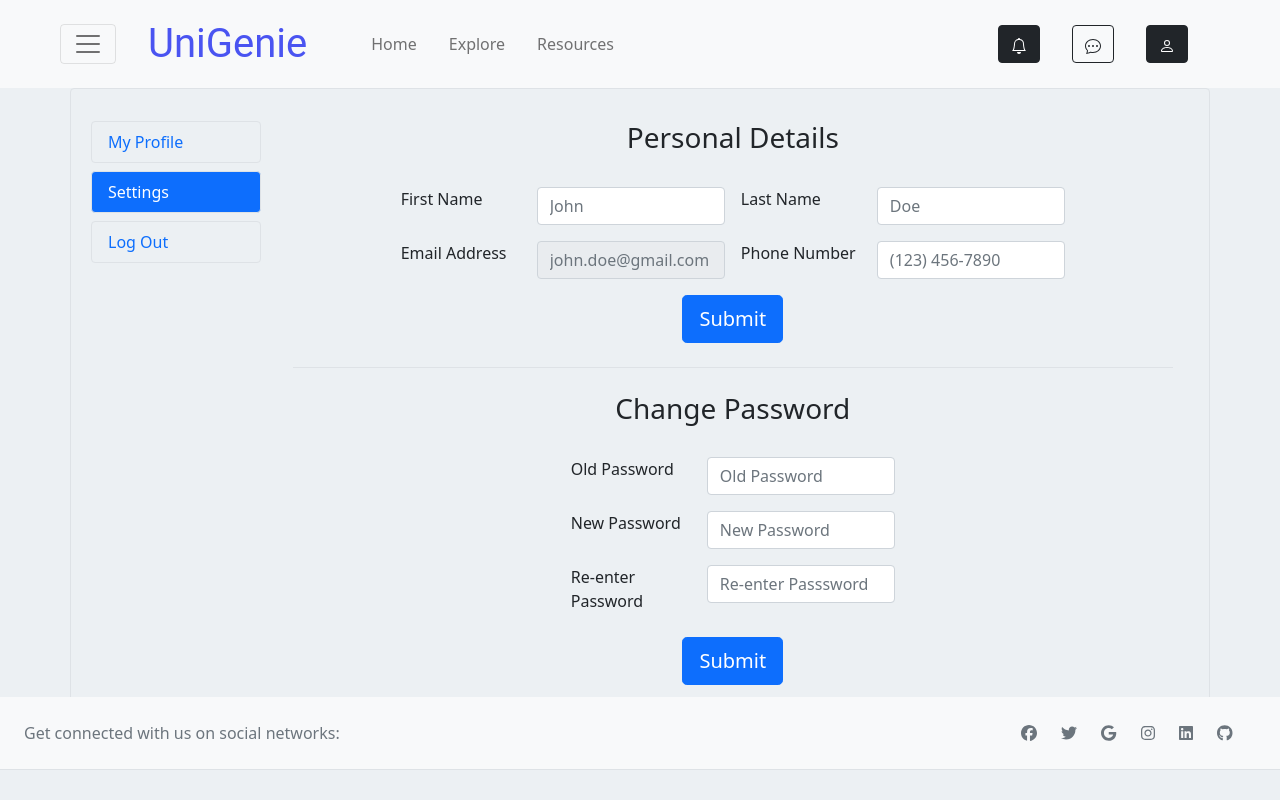
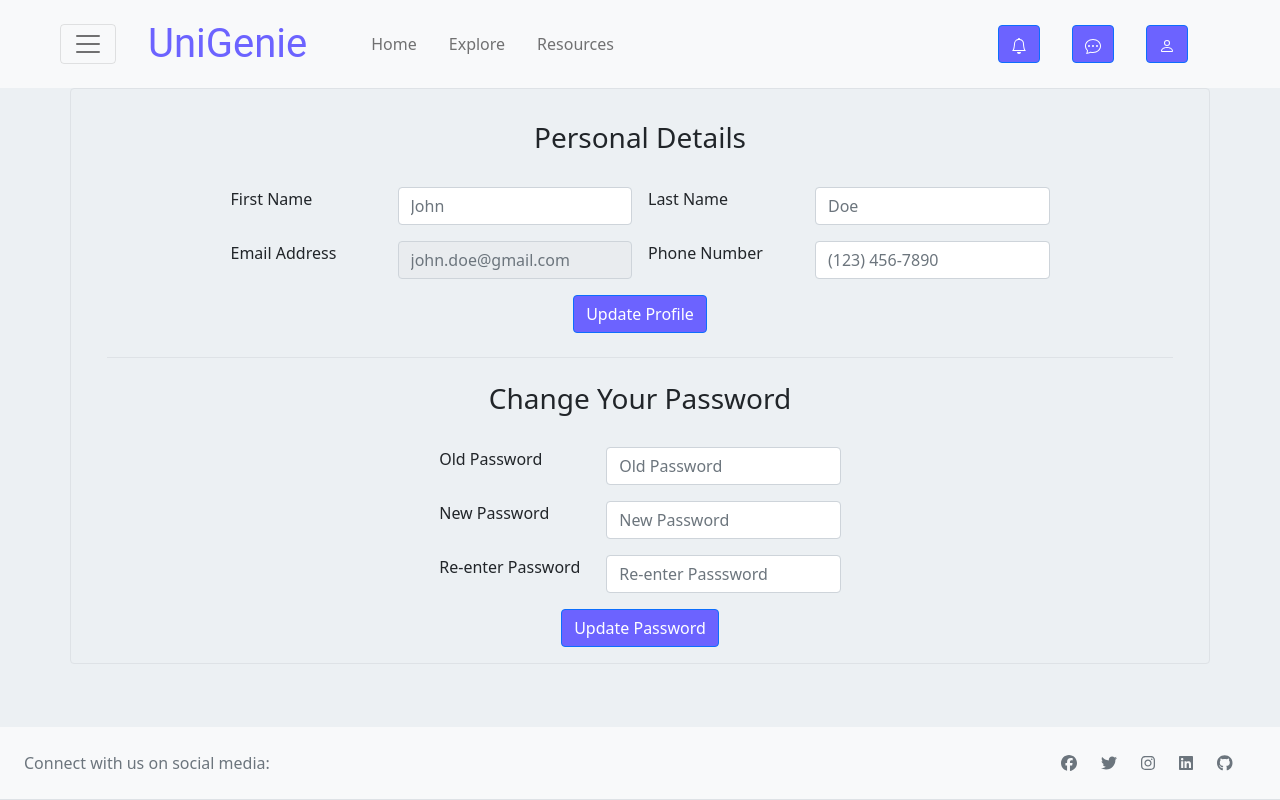
Before and after one commit to Niche-538/UniGenie, a React (Create React App) app in the folder webapp/: page /ProfileSettingsPage in a window 1280 px wide. Built offline with nearby package versions, Linux system fonts and the light colour scheme.

Commit message:
Change color schema
closes #94
Changed color schema to match the landing page
Used prettier on a few files

```diff
--- a/webapp/src/components/Footerx.jsx
+++ b/webapp/src/components/Footerx.jsx
@@ -1,14 +1,27 @@
 import React from "react";
-import {faFacebook,faTwitter,faGoogle,faInstagram,faLinkedin,faGithub} from "@fortawesome/free-brands-svg-icons";
+import {
+    faFacebook,
+    faTwitter,
+    faInstagram,
+    faLinkedin,
+    faGithub,
+} from "@fortawesome/free-brands-svg-icons";
 import { FontAwesomeIcon } from "@fortawesome/react-fontawesome";
 
 const Footerx = () => {
     return (
         <div>
-        <footer className="text-center text-lg-start bg-light text-muted" style={{position:'fixed',bottom:30,width:window.outerWidth}}>
+            <footer
+                className="text-center text-lg-start bg-light text-muted"
+                style={{
+                    position: "fixed",
+                    bottom: 0,
+                    width: window.innerWidth,
+                }}
+            >
                 <section className="d-flex justify-content-center justify-content-lg-between p-4 border-bottom">
                     <div className="me-5 d-none d-lg-block">
-                <span>Get connected with us on social networks:</span>
+                        <span>Connect with us on social media:</span>
                     </div>
 
                     <div>
@@ -17,9 +30,6 @@
                         </a>
                         <a href="" className="me-4 text-reset">
                             <FontAwesomeIcon icon={faTwitter} />
-                </a>
-                <a href="" className="me-4 text-reset">
-                <FontAwesomeIcon icon={faGoogle} />
                         </a>
                         <a href="" className="me-4 text-reset">
                             <FontAwesomeIcon icon={faInstagram} />
@@ -34,7 +44,6 @@
                 </section>
             </footer>
         </div>
-
     );
 };
 
--- a/webapp/src/components/Navigation.jsx
+++ b/webapp/src/components/Navigation.jsx
@@ -14,7 +14,7 @@
                     className="mx-3"
                     href="/"
                 >
-                  UniGenie
+                    UniGenie
                 </Navbar.Brand>
 
                 <Nav className="px-3 ms-3 me-auto my-3 flex-row justify-content-center text-center align-items-center">
--- a/webapp/src/components/Navigation_nonMain.jsx
+++ b/webapp/src/components/Navigation_nonMain.jsx
@@ -1,4 +1,5 @@
 import React from "react";
+import styles from "./landing.css";
 import {
     Button,
     Container,
@@ -44,7 +45,7 @@
                 <Navbar.Brand
                     style={{
                         fontSize: 40,
-                        color: "#4a54f1",
+                        color: "#6C63FF",
                         fontFamily: "roboto",
                     }}
                     className="mx-3"
@@ -67,7 +68,7 @@
 
                 <Nav className="px-3 ms-auto me-5 my-3 flex-row justify-content-end text-center align-items-center">
                     <Nav.Item className="mx-2 px-2 justify-content-center text-center align-items-center">
-                        <Button variant="dark">
+                        <Button className="notification-bg">
                             <svg
                                 xmlns="http://www.w3.org/2000/svg"
                                 width="16"
@@ -81,7 +82,7 @@
                         </Button>
                     </Nav.Item>
                     <Nav.Item className="mx-2 px-2 justify-content-center text-center align-items-center">
-                        <Button variant="outline-dark">
+                        <Button className="chat-bg">
                             <svg
                                 xmlns="http://www.w3.org/2000/svg"
                                 width="16"
@@ -110,16 +111,16 @@
                                             className="flex-column"
                                         >
                                             <Nav.Link
-                                                href="/ProfilePage"
+                                                href="/ProfileSettingsPage"
                                                 className="rounded border mb-3 mx-2 px-2 text-start"
                                             >
                                                 My Profile
                                             </Nav.Link>
                                             <Nav.Link
-                                                href="/ProfileSettingsPage"
+                                                href="/ProfilePage"
                                                 className="rounded border mb-3 mx-2 px-2 text-start"
                                             >
-                                                Settings
+                                                My Preferences
                                             </Nav.Link>
                                             <Nav.Link
                                                 href="/"
@@ -132,7 +133,7 @@
                                 </Popover>
                             }
                         >
-                            <Button variant="dark">
+                            <Button className="profile-person-bg">
                                 <svg
                                     xmlns="http://www.w3.org/2000/svg"
                                     width="16"
--- a/webapp/src/components/ProfilePage.jsx
+++ b/webapp/src/components/ProfilePage.jsx
@@ -1,5 +1,6 @@
 import React, { useState } from "react";
-import { Button, Container, Form, Nav } from "react-bootstrap";
+import styles from "./landing.css";
+import { Button, Col, Container, Form, Row } from "react-bootstrap";
 
 const ProfilePage = () => {
     const [has_taken_gre, setHasTakenGRE] = useState(true);
@@ -68,37 +69,7 @@
     return (
         <Container className="rounded border">
             <div className="row g-3 my-3 mx-auto align-items-top">
-                <div className="col-xl-2">
-                    <Nav
-                        // defaultActiveKey="/ProfilePage"
-                        variant="pills"
-                        className="flex-column"
-                        activeKey="/ProfilePage"
-                    >
-                        <Nav.Link
-                            // eventKey="link-1"
-                            href="/ProfilePage"
-                            className="rounded border mb-2"
-                        >
-                            My Profile
-                        </Nav.Link>
-                        <Nav.Link
-                            // eventKey="link-2"
-                            href="/ProfileSettingsPage"
-                            className="rounded border mb-2"
-                        >
-                            Settings
-                        </Nav.Link>
-                        <Nav.Link
-                            // eventKey="link-3"
-                            href="/"
-                            className="rounded border mb-2"
-                        >
-                            Log Out
-                        </Nav.Link>
-                    </Nav>
-                </div>
-                <div className="col-xl-10 justify-content-center">
+                <div className="col-xl-12 justify-content-center">
                     <h3 className="text-center">Educational Details</h3>
                     <Form>
                         <div className="row g-3 my-3 mx-5 justify-content-center text-start align-items-center">
@@ -910,13 +881,21 @@
 
                     <div className="row my-4 mx-3 border-bottom border-1 text-center justify-content-center align-items-center"></div>
 
-                    <div className="row mb-3 text-center justify-content-center align-items-center">
-                        <div>
-                            <Button type="submit" size="lg" variant="success">
-                                Submit
-                            </Button>
-                        </div>
-                    </div>
+                    <Form>
+                        <Row className="mb-3 text-center justify-content-center align-items-center">
+                            <Col>
+                                <Button
+                                    className="update-preferences-btn"
+                                    type="submit"
+                                >
+                                    Update Preferences
+                                </Button>
+                            </Col>
+                        </Row>
+                    </Form>
+                </div>
+                <div>
+                    <p></p>
                 </div>
             </div>
         </Container>
--- a/webapp/src/components/ProfileSettingsPage.jsx
+++ b/webapp/src/components/ProfileSettingsPage.jsx
@@ -1,41 +1,12 @@
 import React from "react";
-import { Button, Container, Form, Nav } from "react-bootstrap";
+import styles from "./landing.css";
+import { Button, Container, Form } from "react-bootstrap";
 
 const ProfileSettingsPage = () => {
     return (
         <Container className="rounded border">
             <div className="row g-3 my-3 mx-auto align-items-top">
-                <div className="col-xl-2">
-                    <Nav
-                        // defaultActiveKey="/ProfilePage"
-                        variant="pills"
-                        className="flex-column"
-                        activeKey="/ProfileSettingsPage"
-                    >
-                        <Nav.Link
-                            // eventKey="link-1"
-                            href="/ProfilePage"
-                            className="rounded border mb-2"
-                        >
-                            My Profile
-                        </Nav.Link>
-                        <Nav.Link
-                            // eventKey="link-2"
-                            href="/ProfileSettingsPage"
-                            className="rounded border mb-2"
-                        >
-                            Settings
-                        </Nav.Link>
-                        <Nav.Link
-                            // eventKey="link-3"
-                            href="/"
-                            className="rounded border mb-2"
-                        >
-                            Log Out
-                        </Nav.Link>
-                    </Nav>
-                </div>
-                <div className="col-xl-10 justify-content-center">
+                <div className="col-xl-12 justify-content-center">
                     <h3 className="text-center">Personal Details</h3>
                     <Form>
                         <div className="row g-3 my-3 mx-5 justify-content-center">
@@ -77,19 +48,24 @@
                                 <Form.Control
                                     type="number"
                                     placeholder="(123) 456-7890"
+                                    // min="2002110000"
+                                    // max="9199999999"
                                 />
                             </Form.Group>
                         </div>
                         <Form.Group className="text-center justify-content-center">
-                            <Button variant="primary" size="lg" type="submit">
-                                Submit
+                            <Button
+                                className="update-profile-btn"
+                                type="submit"
+                            >
+                                Update Profile
                             </Button>
                         </Form.Group>
                     </Form>
 
                     <div className="row my-4 mx-3 border-bottom border-1 text-center justify-content-center align-items-center"></div>
 
-                    <h3 className="text-center mt-3">Change Password</h3>
+                    <h3 className="text-center mt-3">Change Your Password</h3>
                     <Form>
                         <div className="row g-3 my-3 mx-5 justify-content-center">
                             <Form.Group
@@ -134,8 +110,11 @@
                             </Form.Group>
                         </div>
                         <Form.Group className="text-center justify-content-center">
-                            <Button variant="primary" size="lg" type="submit">
-                                Submit
+                            <Button
+                                className="update-password-btn"
+                                type="submit"
+                            >
+                                Update Password
                             </Button>
                         </Form.Group>
                     </Form>
--- a/webapp/src/components/StudentHomePage.jsx
+++ b/webapp/src/components/StudentHomePage.jsx
@@ -1,9 +1,8 @@
 import React from "react";
+import styles from "./landing.css";
 import { Button, Container, Form } from "react-bootstrap";
 
 const StudentHomePage = () => {
-    // const length=window.outerWidth;
-    // console.log(length)
     return (
         <div>
             <Container className="rounded border my-4">
@@ -22,12 +21,15 @@
                         />
                     </Form.Group>
                     <Form.Group className="col-xl-1 mb-3 py-auto justify-content-start">
-                    <Button variant="success" type="submit">
+                        <Button
+                            className="post-button-bg"
+                            variant="success"
+                            type="submit"
+                        >
                             Post
                         </Button>
                     </Form.Group>
                 </Form>
-
             </Container>
         </div>
     );
--- a/webapp/src/components/landing.css
+++ b/webapp/src/components/landing.css
@@ -8,7 +8,7 @@
 }
 
 body {
-    background: #ecf0f3
+    background: #ECF0F3
 }
 
 .wrapper {
@@ -16,9 +16,9 @@
     min-height: 300px;
     margin: 80px auto;
     padding: 40px 30px 30px 30px;
-    background-color: #ecf0f3;
+    background-color: #ECF0F3;
     border-radius: 15px;
-    box-shadow: 13px 13px 20px #cbced1, -13px -13px 20px #fff
+    box-shadow: 13px 13px 20px #CBCED1, -13px -13px 20px #FFF
 }
 
 .logo {
@@ -31,7 +31,7 @@
     height: 80px;
     object-fit: cover;
     border-radius: 50%;
-    box-shadow: 0px 0px 3px #5f5f5f, 0px 0px 0px 5px #ecf0f3, 8px 8px 15px #a7aaa7, -8px -8px 15px #fff
+    box-shadow: 0px 0px 3px #5F5F5F, 0px 0px 0px 5px #ECF0F3, 8px 8px 15px #A7AAA7, -8px -8px 15px #FFF
 }
 
 .wrapper .name {
@@ -57,7 +57,7 @@
     padding-left: 10px;
     margin-bottom: 20px;
     border-radius: 20px;
-    box-shadow: inset 8px 8px 8px #cbced1, inset -8px -8px 8px #fff
+    box-shadow: inset 8px 8px 8px #CBCED1, inset -8px -8px 8px #FFF
 }
 
 .wrapper .form-field .fas {
@@ -69,14 +69,14 @@
     width: 100%;
     height: 40px;
     background-color: #6C63FF;
-    color: #fff;
+    color: #FFF;
     border-radius: 25px;
-    box-shadow: 3px 3px 3px #b1b1b1, -3px -3px 3px #fff;
+    box-shadow: 3px 3px 3px #B1B1B1, -3px -3px 3px #FFF;
     letter-spacing: 1.3px
 }
 
 .wrapper .btn:hover {
-    background-color: #6C63FF
+    background-color: #504ac5
 }
 
 .wrapper a {
@@ -86,7 +86,63 @@
 }
 
 .wrapper a:hover {
-    color: #6C63FF
+    color: #41c9b2
+}
+
+.post-button-bg {
+    background-color: #6C63FF
+}
+
+.post-button-bg:hover {
+    background-color: #504ac5
+}
+
+.chat-bg {
+    background-color: #6C63FF
+}
+
+.chat-bg:hover {
+    background-color: #504ac5
+}
+
+.notification-bg {
+    background-color: #6C63FF
+}
+
+.notification-bg:hover {
+    background-color: #504ac5
+}
+
+.profile-person-bg {
+    background-color: #6C63FF
+}
+
+.profile-person-bg:hover {
+    background-color: #504ac5
+}
+
+.update-profile-btn {
+    background-color: #6C63FF
+}
+
+.update-profile-btn:hover {
+    background-color: #504ac5
+}
+
+.update-password-btn {
+    background-color: #6C63FF
+}
+
+.update-password-btn:hover {
+    background-color: #504ac5
+}
+
+.update-preferences-btn {
+    background-color: #6C63FF
+}
+
+.update-preferences-btn:hover {
+    background-color: #504ac5
 }
 
 @media(max-width: 380px) {
--- a/webapp/src/index.js
+++ b/webapp/src/index.js
@@ -28,7 +28,7 @@
 const image = document.getElementById("image");
 const text = document.getElementById("text");
 const login = document.getElementById("login");
-const foot=document.getElementById("foot");
+const foot = document.getElementById("foot");
 var wind = window.location.href;
 
 if (wind === "http://localhost:3000/") {
@@ -87,7 +87,7 @@
 
     ReactDOM.render(
         <StrictMode>
-            <LP/>
+            <LP />
         </StrictMode>,
         login
     );
@@ -98,7 +98,6 @@
         </StrictMode>,
         foot
     );
-
 } else {
     ReactDOM.render(
         <StrictMode>
```
Also changed, not shown: webapp/src/components/Lp.jsx (+31 -13 lines). Lines whose indentation alone changed are shown as unchanged.
